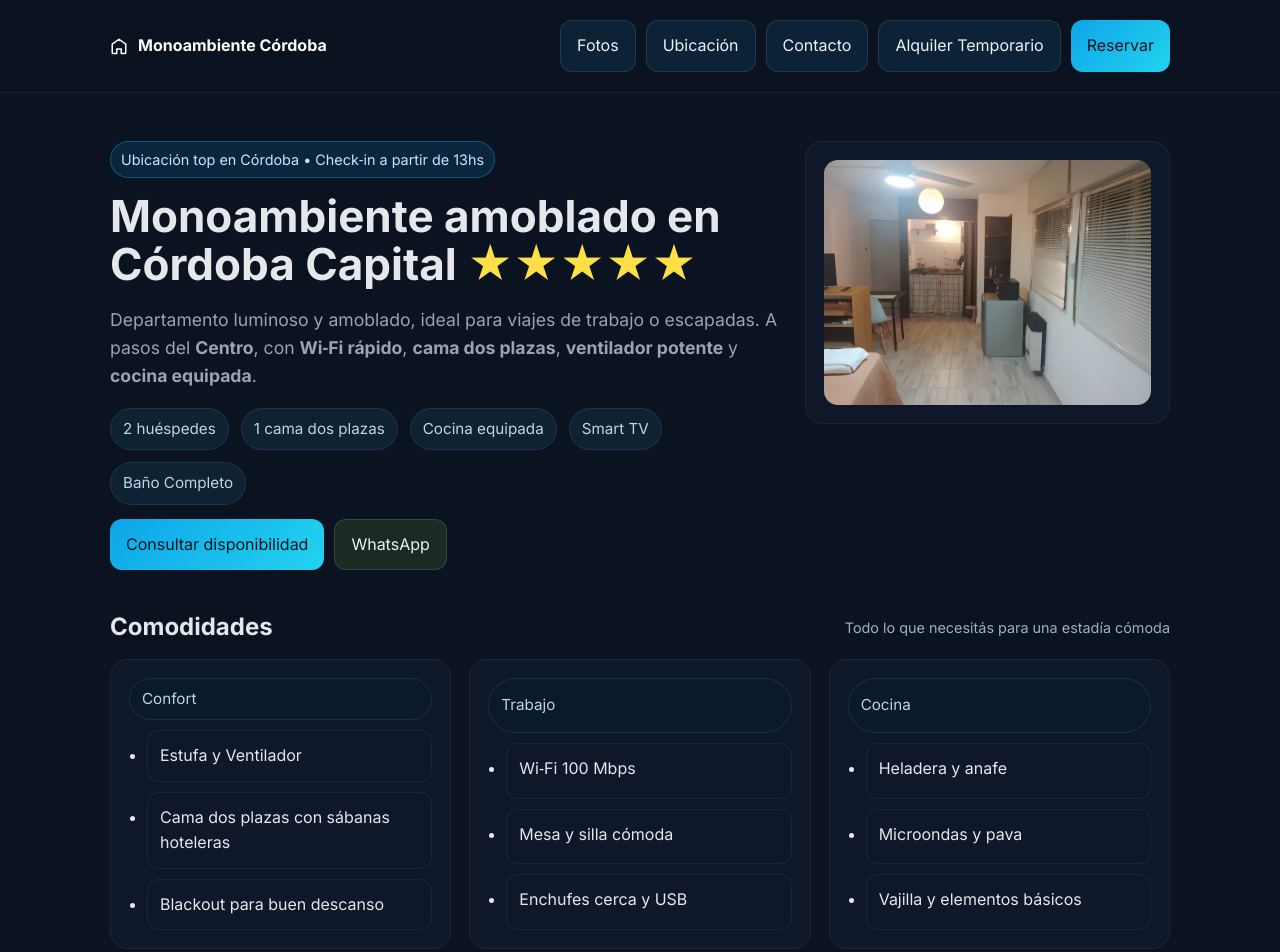
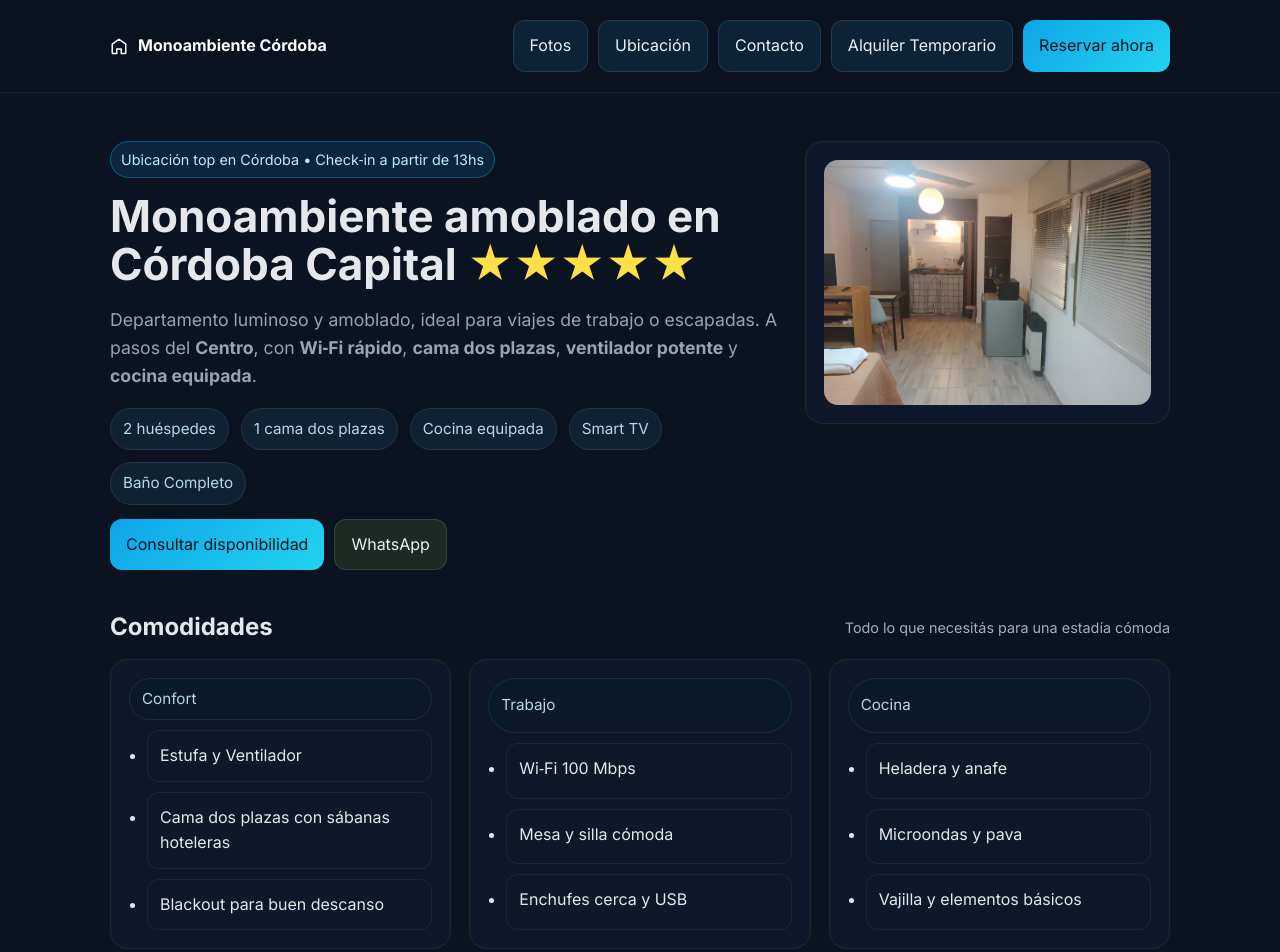
Before and after one commit to sur209/monoambientelanding, a plain HTML site: page index.html in a window 1280 px wide. Shown: the top 952 px of the page. Drawn offline with Linux system fonts and the light colour scheme.

Commit message:
Update index.html

```diff
--- a/index.html
+++ b/index.html
@@ -115,7 +115,7 @@
         <a class="btn" href="#ubicacion">Ubicación</a>
         <a class="btn" href="#contacto">Contacto</a>
         <a class="btn" href="https://www.monoambientecordoba.com.ar/depto_temporario.html">Alquiler Temporario</a>
-        <a class="btn primary" href="#reservar">Reservar</a>
+        <a class="btn primary" href="#reservar">Reservar ahora</a>
       </div>
     </div>
   </header>
```
